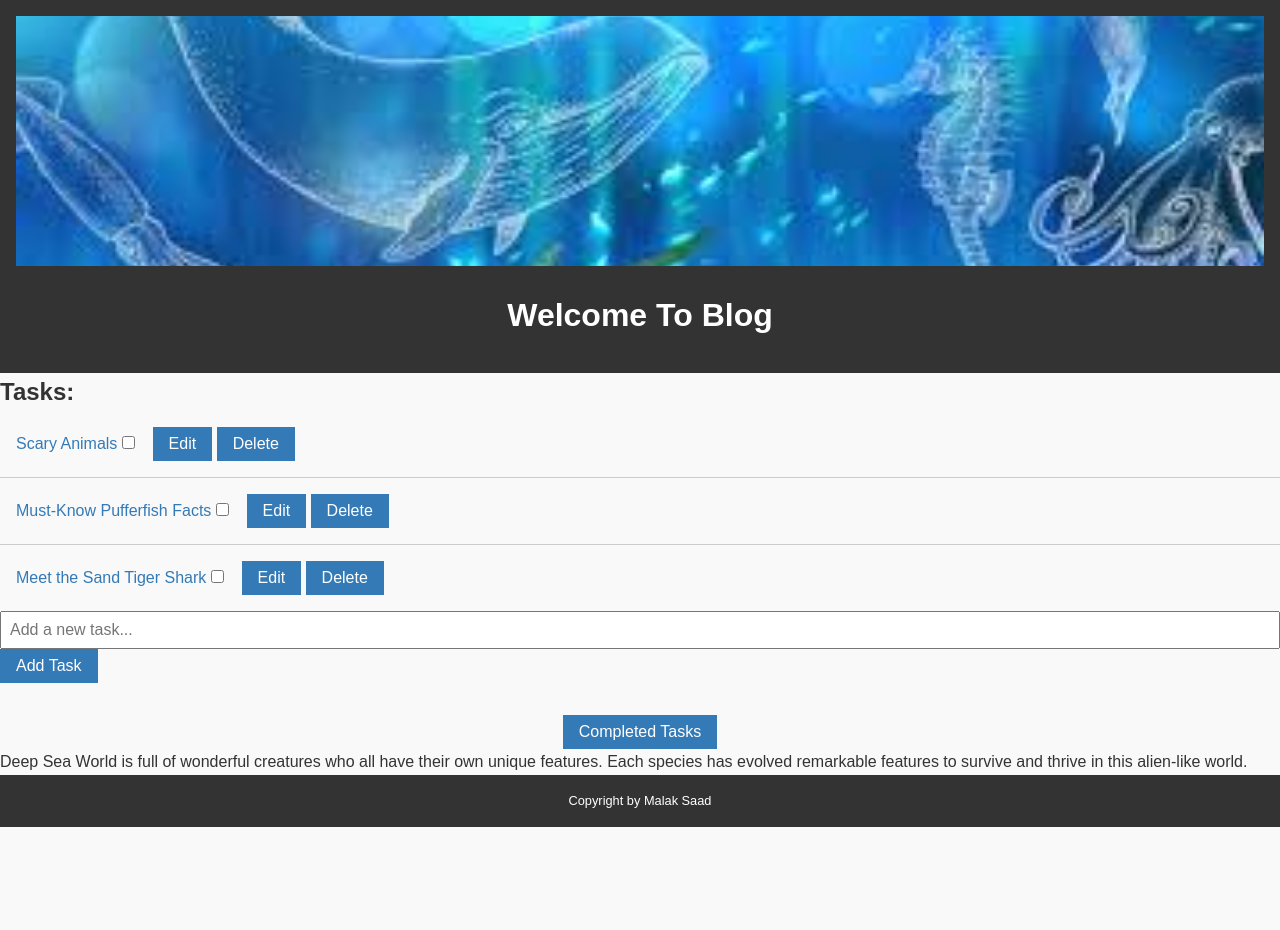
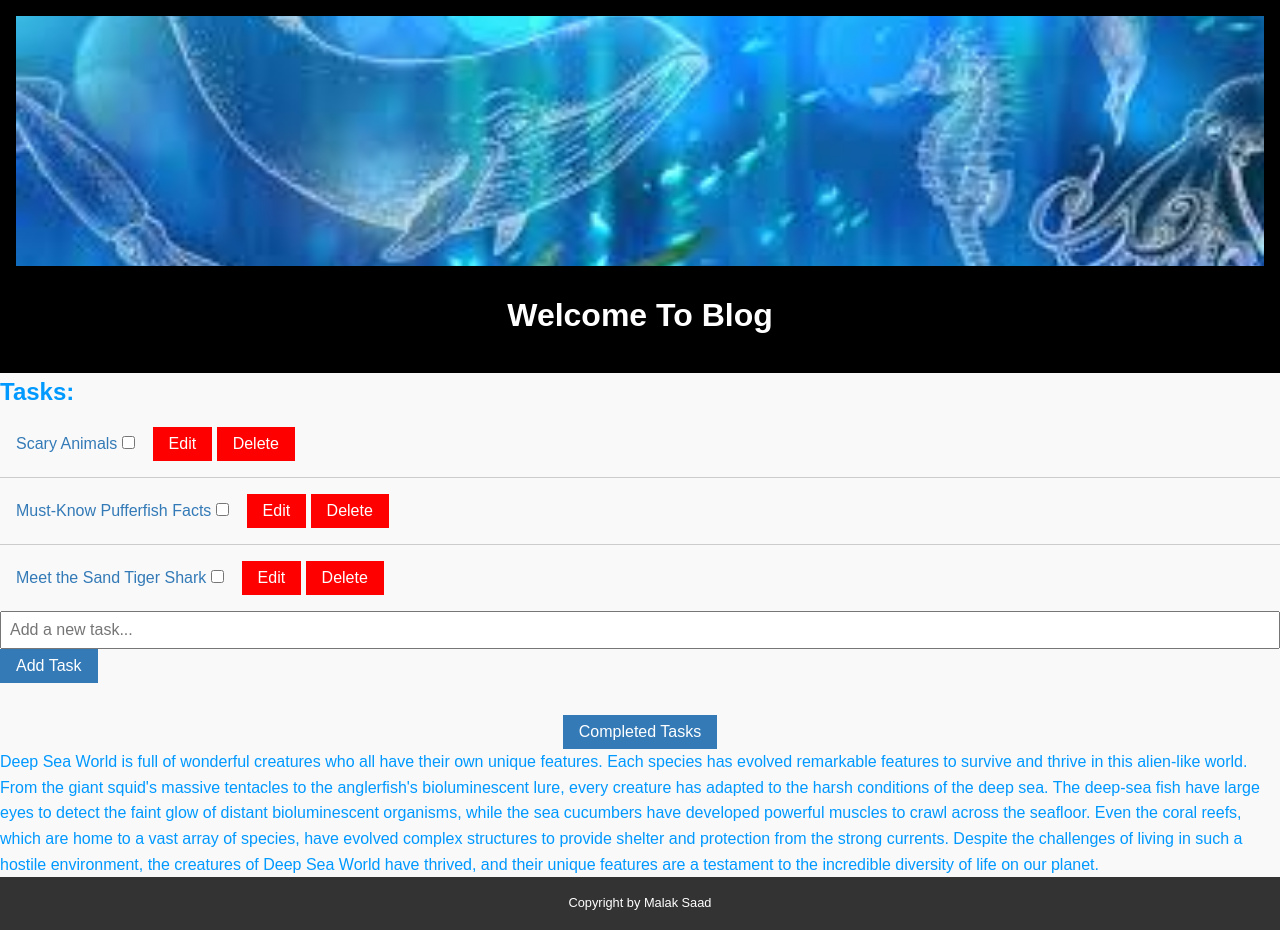
Before and after one commit to MalakSaad1/Task-Manager-To-Do-App, a React (Vite) app: page / in a window 1280 px wide. Before the commit the page ends 827 px from the top, so only its background shows below. Built offline with nearby package versions, Linux system fonts and the light colour scheme.

Commit message:
added some codes

```diff
--- a/index.html
+++ b/index.html
@@ -10,8 +10,21 @@
       <h1>Welcome To Blog</h1> </header>
       <body> <div id="root"></div>
          <script type="module" src="/src/main.jsx"></script>
-          <p> Deep Sea World is full of wonderful creatures who all have their own unique features.
-            Each species has evolved remarkable features to survive and thrive in this alien-like world. </p>
+          <p>Deep Sea World is full of wonderful creatures who all have their own unique features.
+             Each species has evolved remarkable features to survive and thrive in this alien-like world.
+              From the giant squid's massive tentacles to the anglerfish's bioluminescent lure, every creature
+              has adapted to the harsh conditions of the deep sea. The deep-sea fish have large eyes to detect
+               the faint glow of distant bioluminescent organisms, while the sea cucumbers have developed powerful
+                muscles to crawl across the seafloor. Even the coral reefs, which are home to a vast array of species,
+                 have evolved complex structures to provide shelter and protection from the strong currents.
+                  Despite the challenges of living in such a hostile environment, the creatures of Deep Sea World
+                   have thrived, and their unique features are a testament to the incredible diversity of life on
+                    our planet.
+
+
+
+
+          </p>
 
 
   </body>
--- a/src/index.css
+++ b/src/index.css
@@ -9,12 +9,12 @@
 body {
   font-family: Arial, sans-serif;
   line-height: 1.6;
-  color: #333;
+  color: #0099ff;
   background-color: #f9f9f9;
 }
 
 header {
-  background-color: #333;
+  background-color: #000000;
   color: #fff;
   padding: 1em;
   text-align: center;
@@ -55,7 +55,7 @@ h1 {
 }
 
 #task-list a:hover {
-  color: #23527c;
+  color: #000000;
 }
 
 input[type="checkbox"] {
@@ -63,7 +63,7 @@ input[type="checkbox"] {
 }
 
 .edit-task, .delete-task {
-  background-color: #337ab7;
+  background-color: #ff0000;
   color: #fff;
   border: none;
   padding: 0.5em 1em;
```
